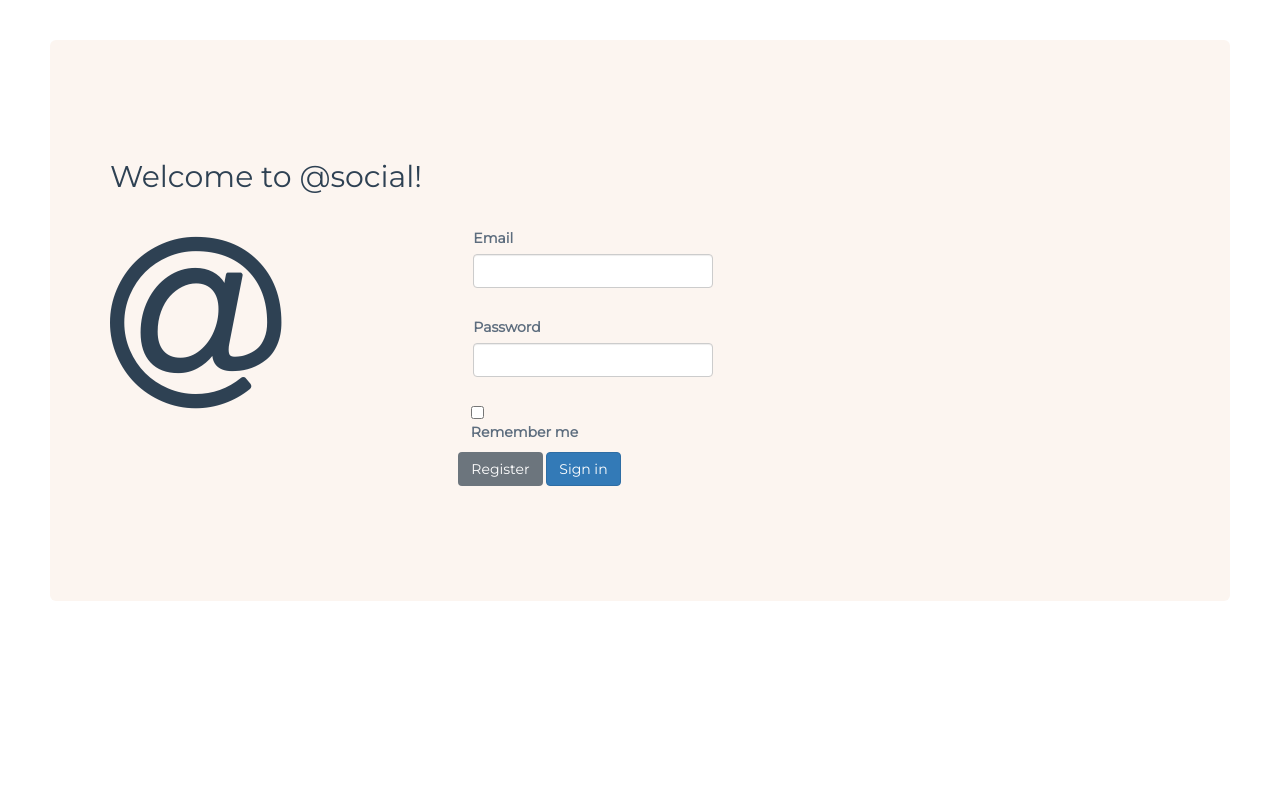
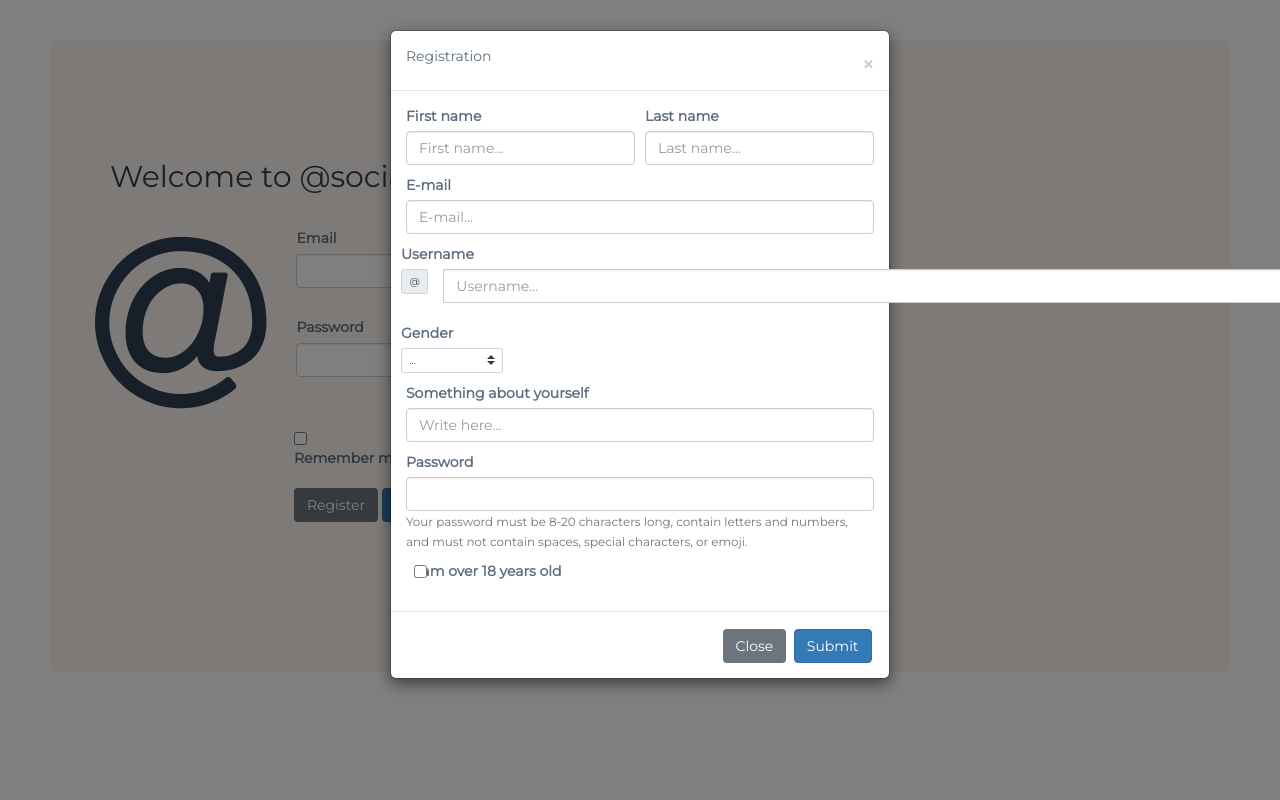
Before and after one commit to DAT250GRUPPEN/social, a Flask app: page /login in a window 1280 px wide, after a click on "Register". Run offline with Flask 2, Linux system fonts and the light colour scheme; some libraries are stand-ins or nearby versions.

Commit message:
Her er en fungerende login.html side og en side som heter registrering. Registreringssiden er bare en random test - side som kun er til å teste diverse kode med...
Login.html gir en feilmelding som er den pop-up biten som sier at man er logget inn. Dette ken vi se bort ifra i mellomtiden for det er en bit av koden som kun er for show for oss og skal bort etterhvert.

```diff
--- a/atsocial/templates/login.html
+++ b/atsocial/templates/login.html
@@ -1,12 +1,12 @@
 <!DOCTYPE html>
 <html lang="en" dir="ltr">
     <head>
-        <meta charset="UTF-8">
         <title>Login/Register</title>
         <meta charset="utf-8">
         <meta name="viewport" content="width=device-width, initial-scale=1">
         <!-- HVA SKJER HER??? HVORFOR VIL DEN IKKE TA CSS FILEN??
         <link rel="stylesheet" href="/atsocial/static/login_style.css"> Hvorfor vil ikke denne bli plukket opp??-->
+
         <link rel="stylesheet" href="https://cdn.jsdelivr.net/npm/bootstrap@4.5.3/dist/css/bootstrap.min.css" integrity="sha384-TX8t27EcRE3e/ihU7zmQxVncDAy5uIKz4rEkgIXeMed4M0jlfIDPvg6uqKI2xXr2" crossorigin="anonymous">
         <link rel="stylesheet" href="https://maxcdn.bootstrapcdn.com/bootstrap/3.4.0/css/bootstrap.min.css">
 <!-- setningen over er bare for å få fram det lille bildet av planeten.-->
@@ -15,7 +15,8 @@
         <link href="https://fonts.googleapis.com/css?family=Montserrat" rel="stylesheet" type="text/css">
         <script src="https://code.jquery.com/jquery-3.5.1.slim.min.js" integrity="sha384-DfXdz2htPH0lsSSs5nCTpuj/zy4C+OGpamoFVy38MVBnE+IbbVYUew+OrCXaRkfj" crossorigin="anonymous"></script>
         <script src="https://cdn.jsdelivr.net/npm/bootstrap@4.5.3/dist/js/bootstrap.bundle.min.js" integrity="sha384-ho+j7jyWK8fNQe+A12Hb8AhRq26LrZ/JpcUGGOn+Y7RsweNrtN/tE3MoK7ZeZDyx" crossorigin="anonymous"></script>
-
+        <script src="https://ajax.googleapis.com/ajax/libs/jquery/3.5.1/jquery.min.js"></script>
+        <script src="https://maxcdn.bootstrapcdn.com/bootstrap/3.4.1/js/bootstrap.min.js"></script>
     <style>
         h1 {color: #2e4153;}
         h2 {color: #2e4153;}
@@ -66,27 +67,25 @@
             font-size: 150px;
             }
         }
-
     </style>
+<!--css er ferdig her-->
 </head>
 
     <body>
                 <!-- ha en egen klasse for form kanskje, slik at det går ann å flytte på den til høyre-->
+        <div class="container-fluid"> <div class="jumbotron">
 
-        <div class="container-fluid"> <div class="jumbotron">
                 <div class="row">
                     <div class="col-sm-8">
                       <h2>Welcome to @social!</h2><br>
                       </div>
-                  </div>
 
                 <div class="row">
-                    <div class="col-sm-4">
+                    <div class="col-lg">
                         <span class="fa fa-at logo"></span><!--<span class="glyphicon glyphicon-globe logo slideanim"></span>  TROR IKKE VI TRENGER SLIDEANIM-->
                     </div>
 
             <form> <!--Hva skal siden gjøre etter "submit"?-->
-
                     <div class="form-group row">
                         <div class="col-md-12 mb-3">
                             <label for="inputEmail3" class="col-sm col-form-label"> Email </label>
@@ -105,27 +104,39 @@
                         </div>
                     </div>
                         <!--<div class="form-group row"> -->
-
-
+                    <div class="form-group row">
+                        <div class="col-md-12 mb-3">
+                        </div>
+                    </div>
                     <div class="form-group row">  <!-- DENNE ER OK... SÅ DE ER NOE NEDENFOR SOM KLIKKER...-->
                         <div class="col-md-12 mb-3">
                             <div class="form-check">
                                 <input class="form-check-input" type="checkbox" id="gridCheck1">
                                 <label class="form-check-label" for="gridCheck1"><br> Remember me</label>
-                        </div></div>
+                        <br><br>
 
-
+                        <div class="form-group row">
                                 <!--<div class="form-group  row"> -->
-                            <div class="col-sm-10">
+                            <div class="col-md-12 mb-3">
                                 <!-- Må sjekke data-target!  har også bare kjørt på med <a href="registration.html"> tidligere. får se om det er nødvendig.
                                 <button type="button" class="btn btn-secondary" data-toggle="modal" data-target="#exampleModal" data-whatever="register">Register</button> -->
                                 <button type="button" class="btn btn-secondary" data-toggle="modal" data-target="#exampleModal" data-whatever="register">Register</button>
-                                <button type="submit" class="btn btn-primary">Sign in</button>
-
-                 <!-- Login - siden er ferdig her-->
+                                <button type="submit" class="btn btn-primary" data-toggle="modal" data-target="#duerloggetinn" >Sign in</button>
+                            </div>
+                        </div></div></div>
+                    </div>
+                </div>
+            </div>
+    <!--            Login-siden er ferdig her           -->
 
 
-                        <!--Registrerings pop-upen starter her-->
+
+
+
+
+
+
+<!--           REGISTRERING STARTER HER                                      -->
 <div class="modal fade" id="exampleModal" tabindex="-1" aria-labelledby="exampleModalLabel" aria-hidden="true">
         <div class="modal-dialog">
             <div class="modal-content">
@@ -150,7 +161,7 @@
                                 <label for="validationDefault03">E-mail</label>
                                     <input type="email" class="form-control" id="validationDefault03" placeholder="E-mail..." required>
                             </div>
-
+                         <!-- <--- USIKKER PÅ OM DENNE SKULLE LUKKES HER...   -->
 
                             <div class="input-group input-group-sm">
                                 <div class="input-group-prepend">
@@ -165,8 +176,7 @@
                                             <div class="col-sm">
                                                 <input type="text" id="validationDefault04" class="form-control fix-rounded-right" placeholder="Username..." required>
                                             </div>
-                                                        <div class="invalid-feedback">
-                                                            Please choose a username.
+                                            <div class="invalid-feedback">Please choose a username.
                                             </div>
                                         </div>
                                     </div>
@@ -198,7 +208,6 @@
                                     Your password must be 8-20 characters long, contain letters and numbers, and must not contain spaces, special characters, or emoji.
                                     </small>
                             </div>
-
                             <div class="form-group">
                                 <div class="form-check">
                                     <input class="form-check-input" type="checkbox" value="" id="invalidCheck2" required>
@@ -214,17 +223,41 @@
                     <button type="button" class="btn btn-secondary" data-dismiss="modal">Close</button>
                     <button type="button" class="btn btn-primary">Submit</button>
                 </div>
+
             </div>
             </div>
             </div>
+<!--        REGISTRERING SLUTTER HER        -->
+
+
+
+
+
+
+<!--       DENNE ER BARE FOR AT LOGINKNAPPEN SKAL GJØRE NOE, ALT DETTE INNI HER KAN SLETTES ETTERHVERT      -->
+<div class="modal fade" id="duerloggetinn" tabindex="0" aria-labelledby="duerloggetinnLabel" aria-hidden="true">
+    <div class="modal-dialog">
+        <div class="modal-content">
+            <div class="modal-header">
+            <h5 class="modal-title" id="exampleModalLabel">Login</h5> <br>
         </div>
+        <div class="modal-body">
+            <div class="col-md-6 mb-3">
+                <label for="loginvalidation01">Du er logget inn!</label>
+                </div>
+            </div>
+        <div class="modal_footer">
+            <button type="button" class="close" data-dismiss="modal" aria-label="Close">
+            <span aria-hidden="true">&times;</span>
+            </button><br>
+        </div>
+    <!--       OG HER SLUTTER DEN "UNØDVENDIGE" KODEN SOM BARE ER FOR SHOW      -->
+
+
+
+
 
 
         </form>
-            </div>
-        </div>
-    </div>
-    </div>
-    </div>
     </body>
 </html>
```
Also changed, not shown: atsocial/templates/registrering.html (added, +62 -0 lines). Lines whose indentation alone changed are shown as unchanged.
